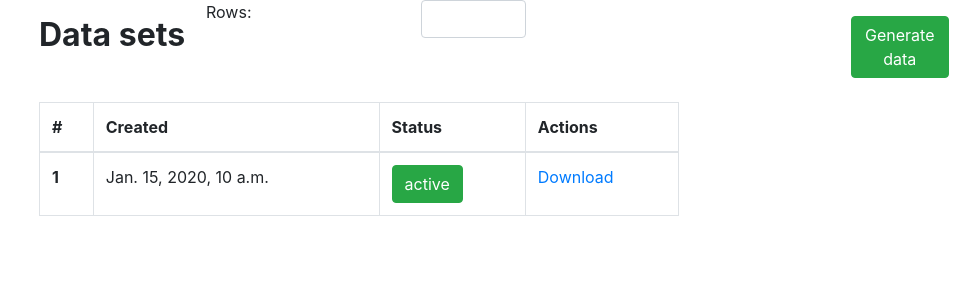
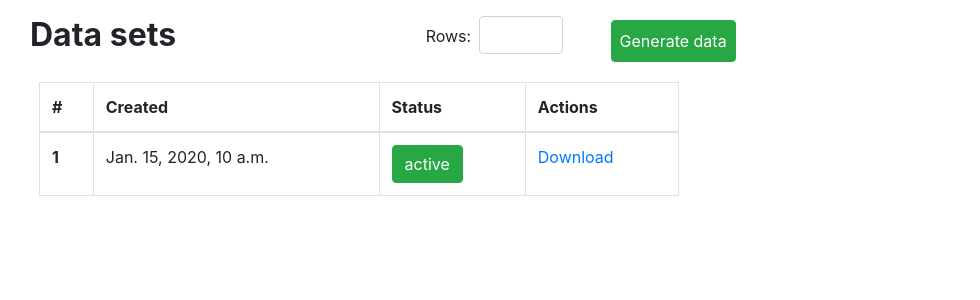
Before and after one commit to MrFlava/CSV_task, a Django app: template schemas/templates/schemas/data_sets.html in a window 1280 px wide. Shown: the part 64-364 px from the top of the page, without its empty margins (9-989 px from the left). Run offline with Django 3.2, Linux system fonts and the light colour scheme; the template is opened without the code that fills it: most values are stand-ins (such as "Sample title", 1, 10 or a date in 2020); parts of the project's set-up code (start-up, migrations or seed data) failed here and were passed over; some libraries are stand-ins or nearby versions.

Commit message:
Some front-end fixes

```diff
--- a/schemas/templates/schemas/dashboard.html
+++ b/schemas/templates/schemas/dashboard.html
@@ -31,7 +31,7 @@
 
       </div>
     </nav>
-{% if schemas %}
+
     <div class="container-fluid">
         <div class="row">
             <div class="col-5">
@@ -45,6 +45,7 @@
         </div>
     </div>
 
+{% if schemas %}
     <table class="table table-bordered w-50 ml-5">
       <thead>
         <tr>
--- a/schemas/templates/schemas/data_sets.html
+++ b/schemas/templates/schemas/data_sets.html
@@ -32,32 +32,23 @@
       </div>
     </nav>
 
-    <div class="form-row">
-        <div class="col-2">
-            <h2 class="my-3 ml-5 font-weight-bold">Data sets</h2>
+    <div class="container-fluid">
+        <div class="row">
+            <div class="col-4">
+                <h2 class="my-3 ml-4 font-weight-bold">Data sets</h2>
             </div>
-        <div class="col-2">
-            <label for="rows-input">Rows:</label>
-        </div>
-        <div class="col-4">
-                <input id="rows-input" type="number" class="form-control col-lg-3" min="0"/>
-        </div>
-        <div class="col-1">
-            <a id="link" onclick="addURL()" href="data_sets/generate_data/rows/" class="my-3 btn btn-success w-20">
+
+            <div class="d-flex my-3">
+                <label for="rows-input" class="p-2">Rows:</label>
+                <input id="rows-input" type="number" class="form-control col-lg-2 p-2" min="0"/>
+                <a id="link" onclick="addURL()" href="data_sets/generate_data/rows/" class="my-1 ml-5 btn btn-success p-2">
                     Generate data
                 </a>
+
+            </div>
         </div>
     </div>
 
-    <div class="form-inline">
-        <div class="form-group mb-2">
-
-        </div>
-        <div class="col-9">
-
-        </div>
-
-    </div>
     <table class="table table-bordered ml-5 w-50">
       <thead>
         <tr>
```
Lines whose indentation alone changed are shown as unchanged.
